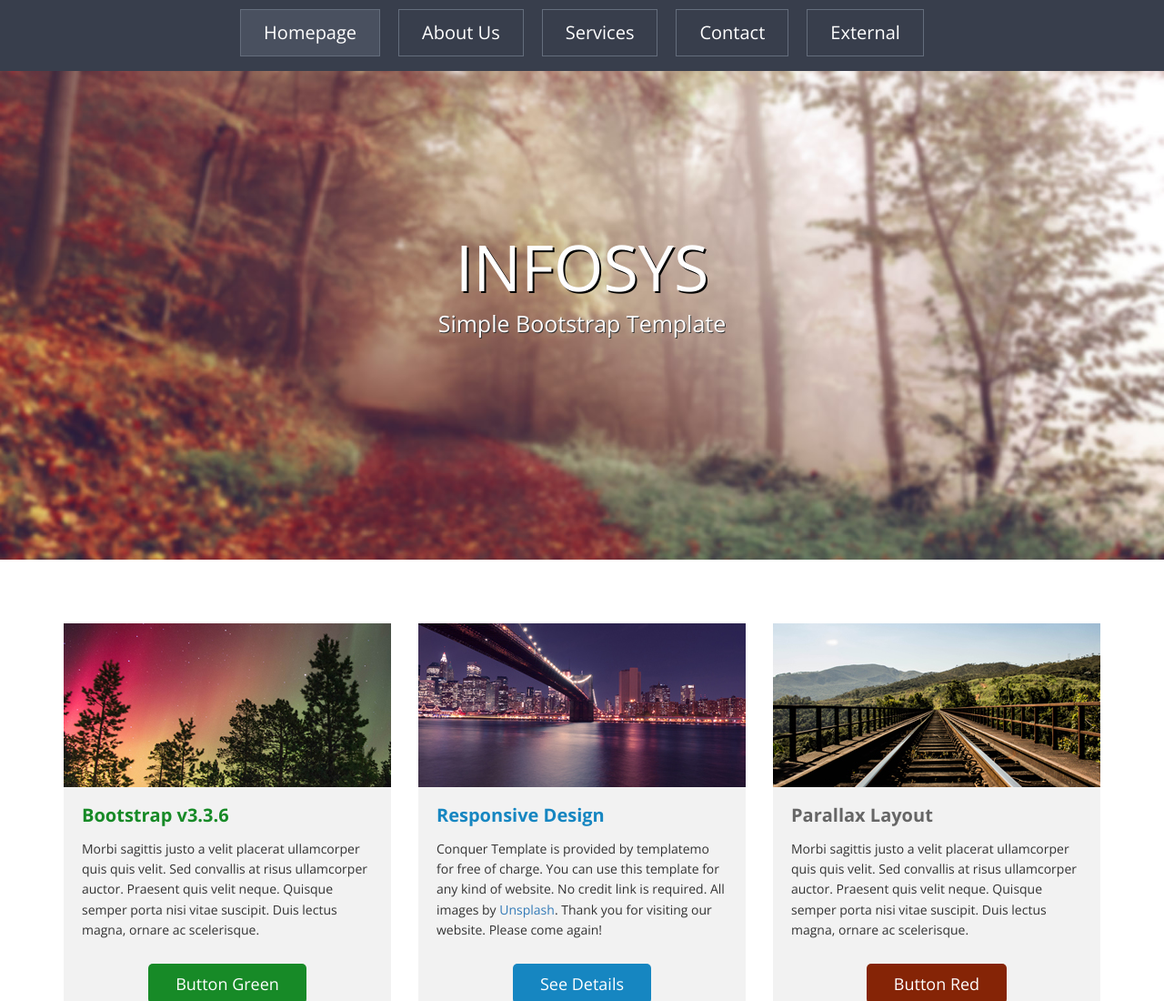
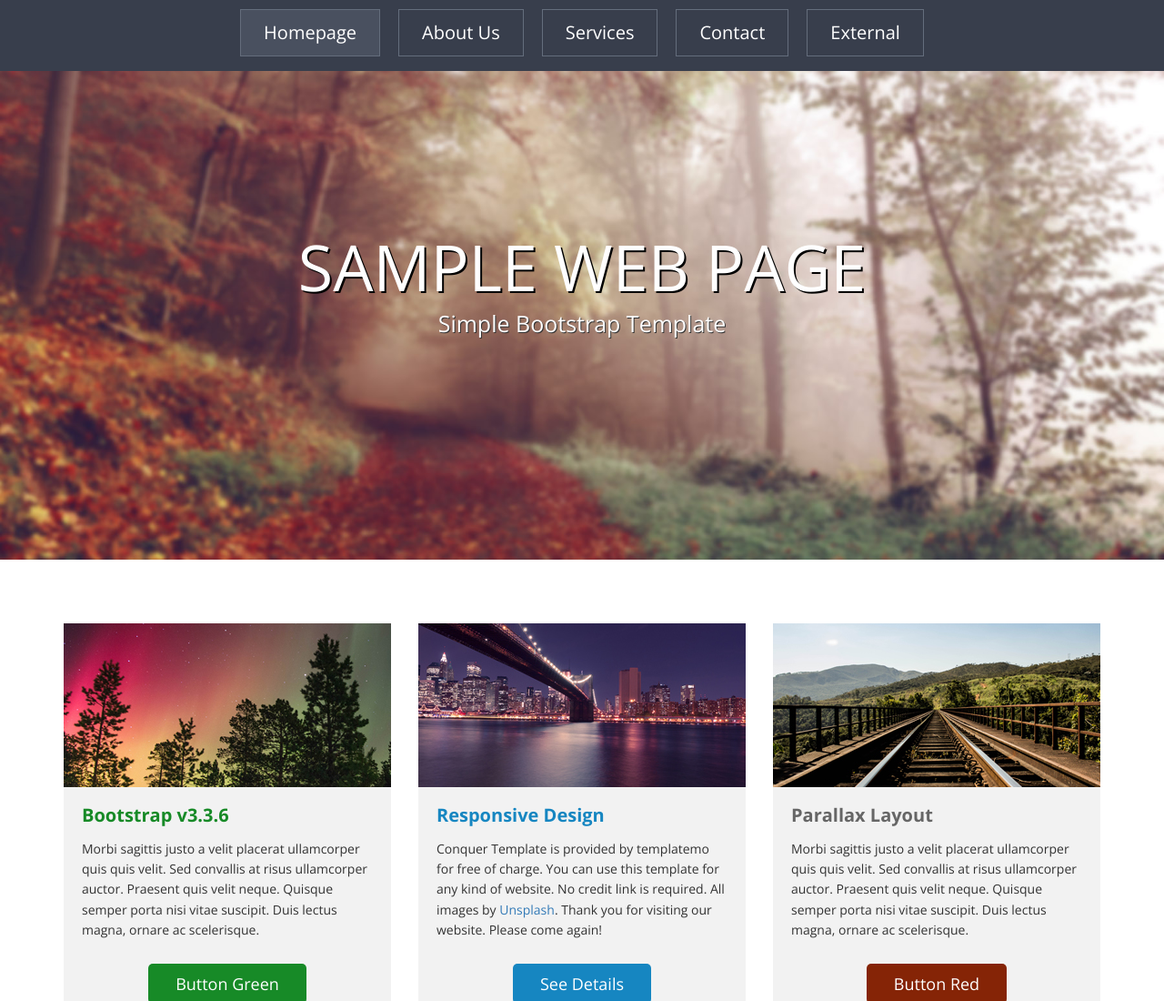
Before and after one commit to srvkumar0345/sample-webui, a plain HTML site: page index.html in a window 1280 px wide. Shown: the top 1100 px of the page at 91% size. Drawn offline with nearby package versions, Linux system fonts and the light colour scheme.

Commit message:
changed HTML

```diff
--- a/index.html
+++ b/index.html
@@ -1,7 +1,7 @@
 <!DOCTYPE html>
 <html>
 <head>
-	<title>Conquer</title>
+	<title>DevOps</title>
 <!--
 Conquer Template
 http://www.templatemo.com/tm-476-conquer
@@ -41,7 +41,7 @@ http://www.templatemo.com/tm-476-conquer
 				<div class="row">
 					<div class="col-sm-12 text-center">
 						<div class="header-content">
-							<h1>Infosys</h1>
+							<h1>Sample Web Page</h1>
 							<h4>Simple Bootstrap Template</h4>
 						</div>
 					</div>
```
